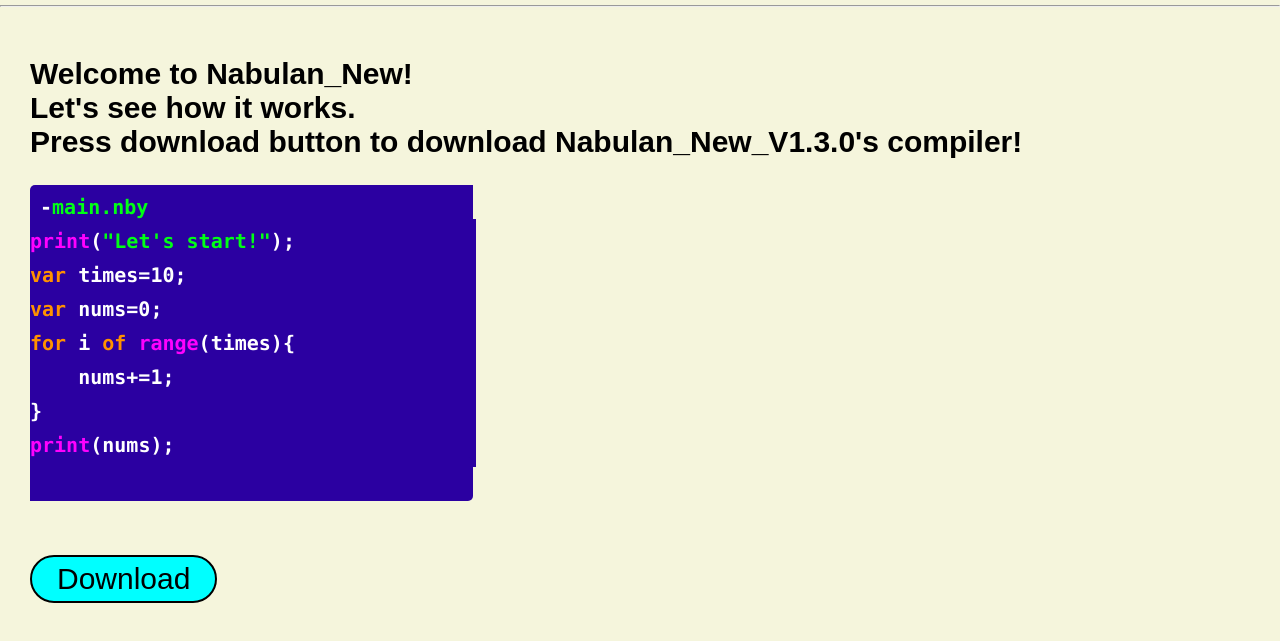
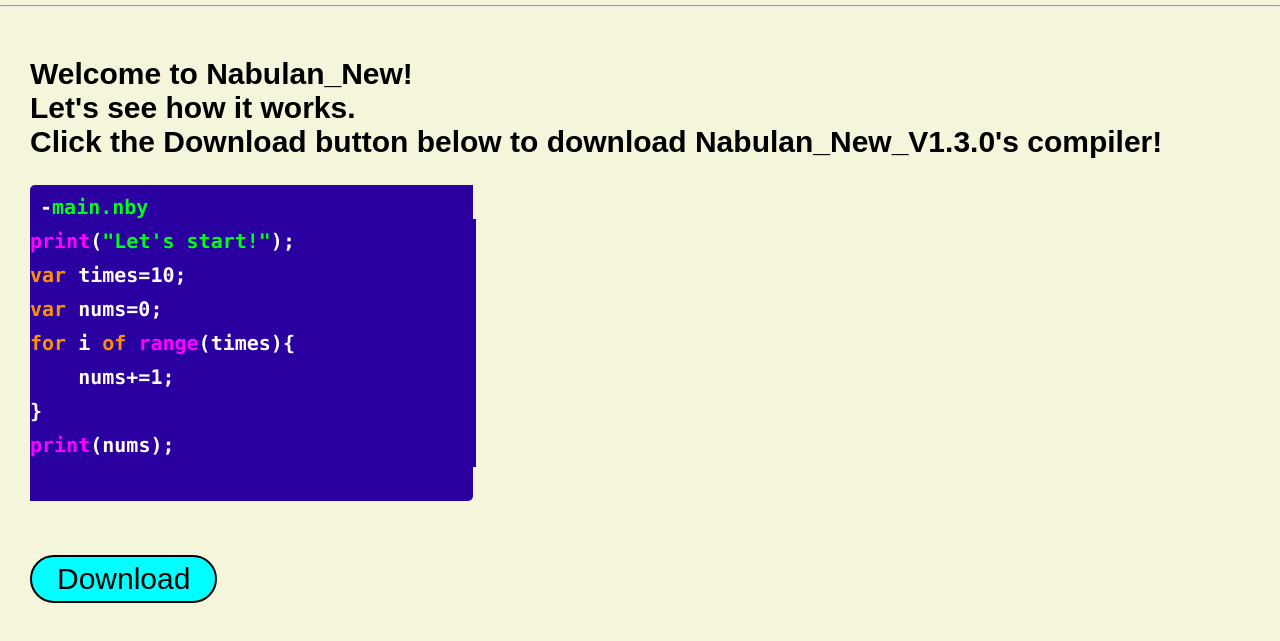
Before and after one commit to Nabuley/Nabullan_New_1.3.0.compiler.download, a plain HTML site: page index.html in a window 1280 px wide. Shown: the part 61-702 px from the top of the page. Drawn offline with Linux system fonts and the light colour scheme.

Commit message:
Update2 index.html

```diff
--- a/index.html
+++ b/index.html
@@ -13,7 +13,7 @@
         <br>
         Let's see how it works.
         <br>
-        Press download button to download Nabulan_New_V1.3.0's compiler!
+        Click the Download button below to download Nabulan_New_V1.3.0's compiler!
         <br>
         <pre><p id="paragraph"><code>-main.nby
 print("Let's start!");
```
